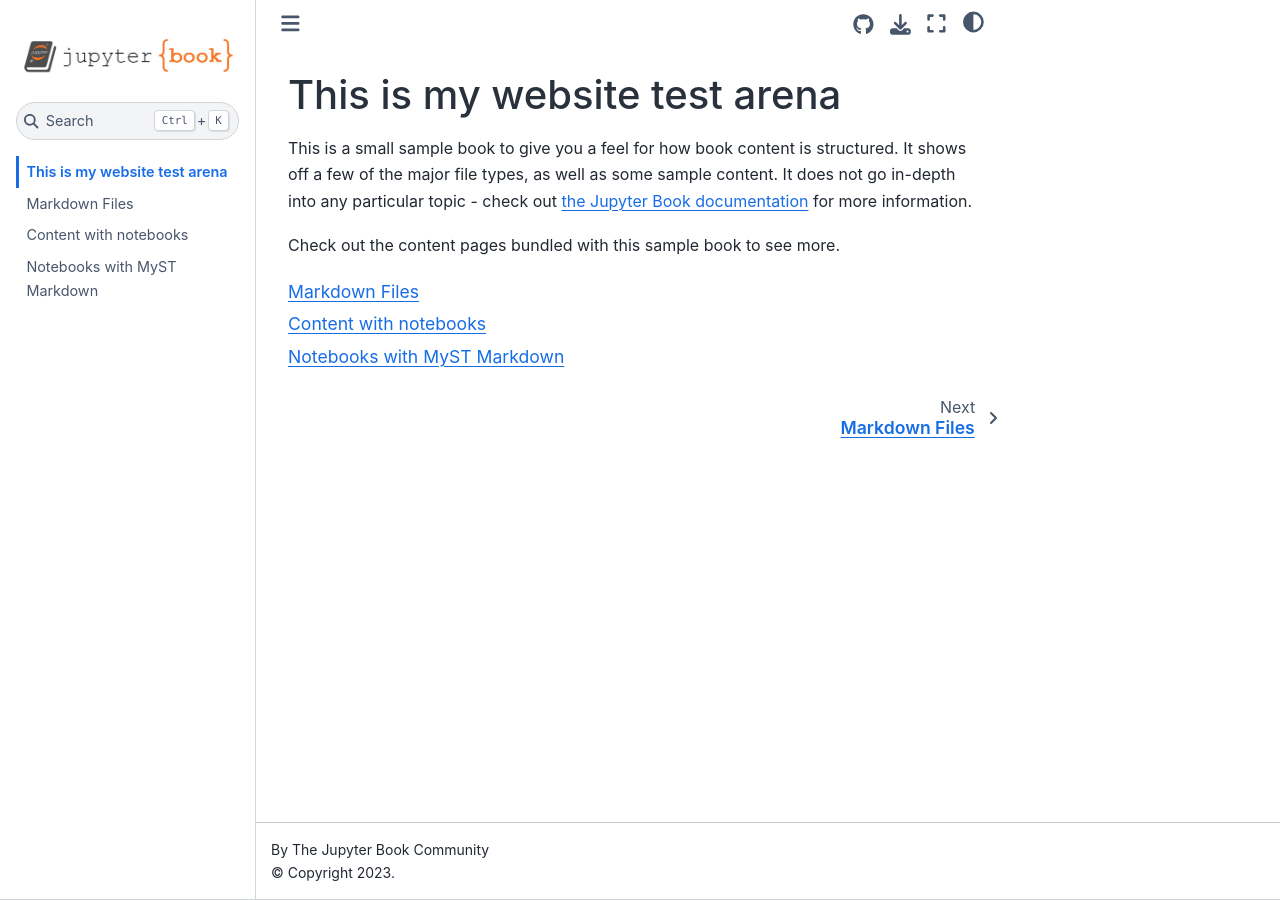
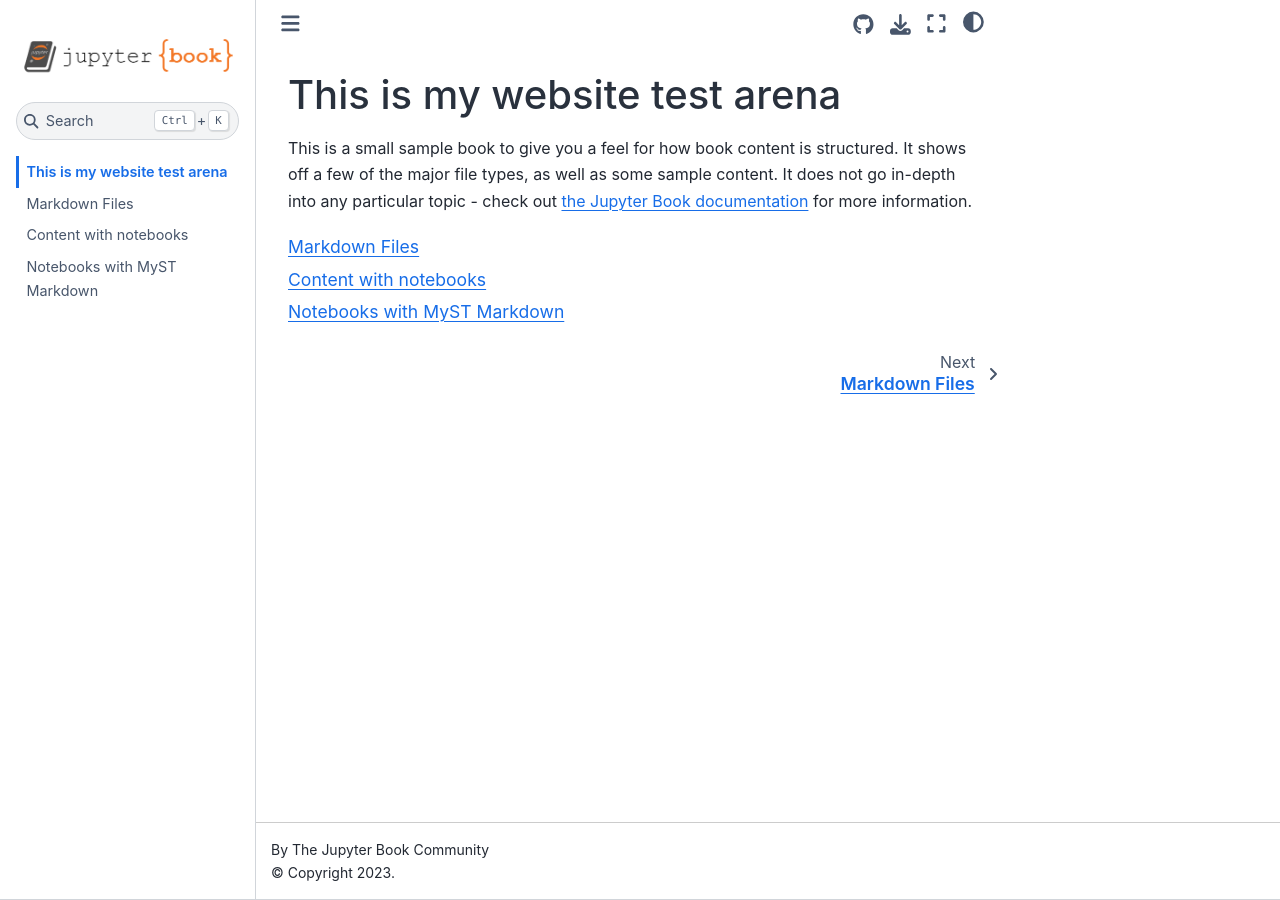
Before and after one commit to Peter-Obubu/Obubu, a Jupyter Book: the page built from intro.md, in a window 1280 px wide. Built offline with Jupyter Book 1.0.4 settings and Sphinx 7.4.7 and the Sphinx Book theme 1.1.4, drawn with Linux system fonts in a browser that asks for light colours.

Commit message:
Update intro.md

````diff
--- a/intro.md
+++ b/intro.md
@@ -5,7 +5,7 @@ structured.
 It shows off a few of the major file types, as well as some sample content.
 It does not go in-depth into any particular topic - check out [the Jupyter Book documentation](https://jupyterbook.org) for more information.
 
-Check out the content pages bundled with this sample book to see more.
+
 
 ```{tableofcontents}
 ```
````
